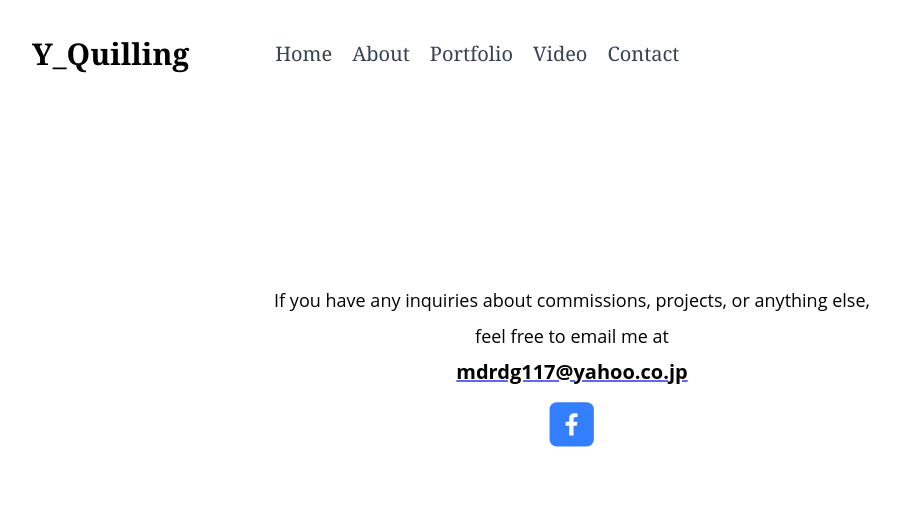
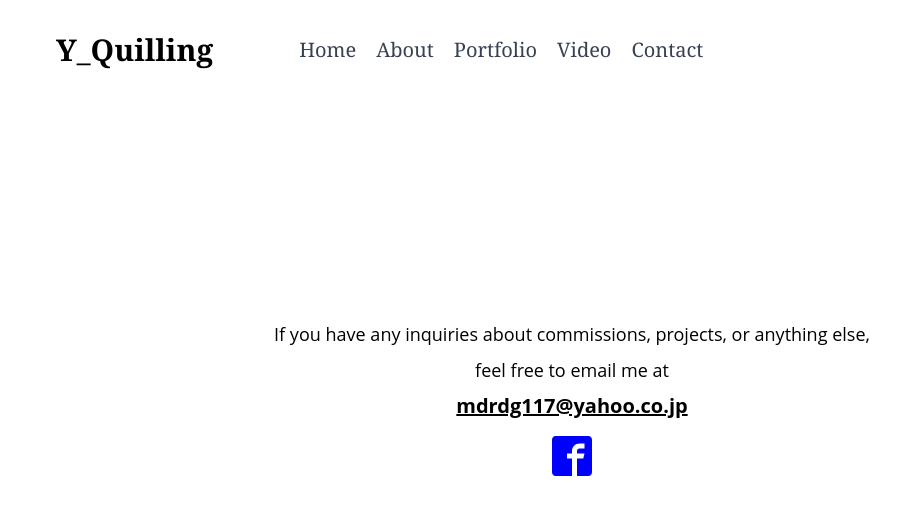
Before and after one commit to younghye/y_quilling, a React (Create React App) app: page /contact in a window 1280 px wide. Shown: the top 514 px of the page, without its empty margins (68-968 px from the left). Built offline with nearby package versions, Linux system fonts and the light colour scheme.

Commit message:
full screen hambeger menu

```diff
--- a/package.json
+++ b/package.json
@@ -17,6 +17,7 @@
     "postcss": "^8.4.47",
     "react": "^18.3.1",
     "react-dom": "^18.3.1",
+    "react-icons": "^5.3.0",
     "react-layout-masonry": "^1.2.0",
     "react-scripts": "5.0.1",
     "typescript": "^4.9.5",
--- a/src/App.tsx
+++ b/src/App.tsx
@@ -1,14 +1,12 @@
 import "./App.css";
-import Header from "./pages/Header";
-import Routes from "./pages/Routes";
+import Header from "./components/Header";
+import Routes from "./components/Routes";
 
 export default function App() {
   return (
-    <div className="App">
-      <div className="App">
-        <Header />
-        <Routes />
-      </div>
+    <div className="App max-w-6xl mx-auto px-7 mt-3">
+      <Header />
+      <Routes />
     </div>
   );
 }
--- /dev/null
+++ b/src/components/Header.tsx
@@ -0,0 +1,78 @@
+import { useState } from "react";
+import { RxHamburgerMenu } from "react-icons/rx";
+import { FaTimes } from "react-icons/fa";
+
+export default function Header() {
+  const [menuToggle, setMenuToggle] = useState(false);
+  return (
+    <>
+      <nav className="relative z-10">
+        <div className="flex justify-between font-serif py-5 px-8 mb-4">
+          <div className="flex items-center">
+            <div>
+              <a className="flex mr-24" href={"/home"}>
+                <span className="font-bold text-3xl">Y_Quilling</span>
+              </a>
+            </div>
+            <div className="hidden md:flex space-x-5 justify-center w-96 text-xl">
+              <a href="/home" className="text-gray-700 hover:text-red-900">
+                Home
+              </a>
+              <a href="/about" className="text-gray-700 hover:text-red-900">
+                About
+              </a>
+              <a href="/portfolio" className="text-gray-700 hover:text-red-900">
+                Portfolio
+              </a>
+              <a href="/video" className="text-gray-700 hover:text-red-900">
+                Video
+              </a>
+              <a href="/contact" className="text-gray-700 hover:text-red-900">
+                Contact
+              </a>
+            </div>
+          </div>
+
+          {/* mobile menu */}
+          <div
+            className="md:hidden z-10 flex items-center"
+            onClick={() => setMenuToggle(!menuToggle)}
+          >
+            {menuToggle ? (
+              <FaTimes size={25} color="white" />
+            ) : (
+              <RxHamburgerMenu size={25} />
+            )}
+          </div>
+        </div>
+
+        {/* mobile menu items */}
+        <div
+          className={` ${
+            menuToggle
+              ? "text-white opacity-100 transform translate-x-0"
+              : "opacity-0 transform -translate-y-full"
+          } transition-transform absolute top-0 left-0 w-full h-screen bg-zinc-800/80 flex
+        flex-col justify-center items-center text-2xl`}
+          onClick={() => setMenuToggle(false)}
+        >
+          <a href="/home" className="p-2 hover:text-teal-600">
+            Home
+          </a>
+          <a href="/about" className="p-2 hover:text-teal-600">
+            About
+          </a>
+          <a href="/portfolio" className="p-2 hover:text-teal-600">
+            Portfolio
+          </a>
+          <a href="/video" className="p-2 hover:text-teal-600">
+            Video
+          </a>
+          <a href="/contact" className="p-2 hover:text-teal-600">
+            Contact
+          </a>
+        </div>
+      </nav>
+    </>
+  );
+}
--- a/src/pages/Contact.tsx
+++ b/src/pages/Contact.tsx
@@ -1,45 +1,22 @@
+import { ImFacebook2 } from "react-icons/im";
+
 export default function Contact() {
   return (
     <>
-      <div
-        style={{
-          height: "68vh",
-          display: "flex",
-          justifyContent: "center",
-          alignItems: "center",
-        }}
-      >
-        <div style={{ lineHeight: "2" }} className="text-lg">
+      <div className="flex justify-center items-center h-[73vh]">
+        <div className="text-lg leading-loose">
           <p>
             If you have any inquiries about commissions, projects, or anything
             else, <br />
             feel free to email me at
             <br />
-            <span className="text-xl font-bold underline decoration-indigo-500">
+            <span className="text-xl font-bold underline">
               mdrdg117@yahoo.co.jp
             </span>
           </p>
           <center className="mt-3">
             <a href="https://www.facebook.com/YQuilling">
-              <svg
-                xmlns="http://www.w3.org/2000/svg"
-                width="45"
-                height="45"
-                viewBox="0 0 93 92"
-                fill="none"
-              >
-                <rect
-                  x="1.13867"
-                  width="91.5618"
-                  height="91.5618"
-                  rx="15"
-                  fill="#337FFF"
-                />
-                <path
-                  d="M57.4233 48.6403L58.7279 40.3588H50.6917V34.9759C50.6917 32.7114 51.8137 30.4987 55.4013 30.4987H59.1063V23.4465C56.9486 23.1028 54.7685 22.9168 52.5834 22.8901C45.9692 22.8901 41.651 26.8626 41.651 34.0442V40.3588H34.3193V48.6403H41.651V68.671H50.6917V48.6403H57.4233Z"
-                  fill="white"
-                />
-              </svg>
+              <ImFacebook2 size={40} color="blue" />
             </a>
           </center>
         </div>
--- a/src/pages/Header.tsx
+++ /dev/null
@@ -1,111 +0,0 @@
-import { useState } from "react";
-import classNames from "classnames";
-
-export default function Header() {
-  const [menuToggle, setMenuToggle] = useState(false);
-  return (
-    <>
-      <nav>
-        <div className="max-w-6xl mx-auto mt-4">
-          <div className="flex justify-between font-serif px-6">
-            <div className="flex items-center px-3 py-5">
-              <div>
-                <a className="flex mr-24" href={"/home"}>
-                  <span className="font-bold text-3xl">Y_Quilling</span>
-                </a>
-              </div>
-              <div className="hidden sm:flex space-x-5 justify-center w-96 text-xl">
-                <a href="/home" className="text-gray-700 hover:text-red-900">
-                  Home
-                </a>
-                <a href="/about" className="text-gray-700 hover:text-red-900">
-                  About
-                </a>
-                <a
-                  href="/portfolio"
-                  className="text-gray-700 hover:text-red-900"
-                >
-                  Portfolio
-                </a>
-                <a href="/video" className="text-gray-700 hover:text-red-900">
-                  Video
-                </a>
-                <a href="/contact" className="text-gray-700 hover:text-red-900">
-                  Contact
-                </a>
-              </div>
-            </div>
-
-            {/* mobile menu */}
-            <div className="sm:hidden flex">
-              <button onClick={() => setMenuToggle(!menuToggle)}>
-                {menuToggle ? (
-                  <svg
-                    xmlns="http://www.w3.org/2000/svg"
-                    className="h-6 w-6"
-                    fill="none"
-                    viewBox="0 0 24 24"
-                    stroke="currentColor"
-                  >
-                    <path
-                      strokeLinecap="round"
-                      strokeLinejoin="round"
-                      strokeWidth={2}
-                      d="M6 18L18 6M6 6l12 12"
-                    />
-                  </svg>
-                ) : (
-                  <svg
-                    xmlns="http://www.w3.org/2000/svg"
-                    className="h-6 w-6"
-                    fill="none"
-                    viewBox="0 0 24 24"
-                    stroke="currentColor"
-                  >
-                    <path
-                      strokeLinecap="round"
-                      strokeLinejoin="round"
-                      strokeWidth={2}
-                      d="M4 6h16M4 12h16M4 18h16"
-                    />
-                  </svg>
-                )}
-              </button>
-            </div>
-          </div>
-        </div>
-
-        {/* mobile menu items */}
-        <div className={classNames("sm:hidden", { hidden: !menuToggle })}>
-          <a href="/home" className="block py-2 px-3 text-sm hover:bg-gray-200">
-            Home
-          </a>
-          <a
-            href="/about"
-            className="block py-2 px-3 text-sm hover:bg-gray-200"
-          >
-            About
-          </a>
-          <a
-            href="/portfolio"
-            className="block py-2 px-3 text-sm hover:bg-gray-200"
-          >
-            Portfolio
-          </a>
-          <a
-            href="/video"
-            className="block py-2 px-3 text-sm hover:bg-gray-200"
-          >
-            Video
-          </a>
-          <a
-            href="/contact"
-            className="block py-2 px-3 text-sm hover:bg-gray-200"
-          >
-            Contact
-          </a>
-        </div>
-      </nav>
-    </>
-  );
-}
--- a/src/pages/Home.tsx
+++ b/src/pages/Home.tsx
@@ -1,16 +1,14 @@
 export default function Home() {
   return (
+    <center>
       <div
-      className="max-w-6xl mx-auto mt-3"
+        className="bg-cover bg-no-repeat bg-center h-[83vh]"
         style={{
           backgroundImage: `url(${
             process.env.PUBLIC_URL + "/assets/images/background.jpg"
           })`,
-        backgroundRepeat: "no-repeat",
-        backgroundPosition: "center",
-        backgroundSize: "76vw",
-        height: "80vh",
         }}
       ></div>
+    </center>
   );
 }
--- a/src/pages/NotFound.tsx
+++ b/src/pages/NotFound.tsx
@@ -1,12 +1,11 @@
 export default function NotFound() {
   return (
-    <section className="flex items-center h-full p-16">
-      <div className="container flex flex-col items-center justify-center px-5 max-w-6xl mx-auto my-8">
+    <div className="flex items-center justify-center h-[73vh]">
       <div className="text-center">
-          <h2 className="mb-8 font-extrabold text-9xl">
-            <span className="sr-only">Error</span>404
+        <h2 className="mb-8 font-extrabold text-8xl md:text-9xl">
+          <span>404</span>
         </h2>
-          <p className="w-full text-2xl font-semibold md:text-3xl mb-10">
+        <p className="text-2xl font-semibold md:text-3xl mb-10">
           Sorry, we couldn't find this page.
         </p>
 
@@ -18,6 +17,5 @@ export default function NotFound() {
         </a>
       </div>
     </div>
-    </section>
   );
 }
--- a/src/pages/Portfolio.tsx
+++ b/src/pages/Portfolio.tsx
@@ -10,7 +10,6 @@ export default function Portfolio() {
   const [index, setIndex] = useState<number>(-1);
   return (
     <>
-      <div className="max-w-6xl mx-auto mt-3">
       <Masonry columns={{ 640: 1, 768: 2, 1024: 3 }} gap={15}>
         {images.map((image, index) => (
           <div key={index} onClick={() => setIndex(index)}>
@@ -26,7 +25,6 @@ export default function Portfolio() {
         close={() => setIndex(-1)}
         slides={images}
       />
-      </div>
     </>
   );
 }
--- a/src/pages/Video.tsx
+++ b/src/pages/Video.tsx
@@ -11,15 +11,15 @@ export default function Video() {
   const [index, setIndex] = useState<number>(-1);
   return (
     <>
-      <div className="max-w-6xl mx-auto mt-6">
-        <Masonry columns={{ 640: 1, 768: 2, 1024: 3 }} gap={15}>
+      <Masonry
+        columns={{ 640: 1, 768: 2, 1024: 3 }}
+        gap={15}
+        className="relative z-0"
+      >
         {videos.map((video, index) => (
           <div key={index} onClick={() => setIndex(index)}>
-              <video className="h-full w-full rounded-lg" controls>
-                <source
-                  src={video.sources[0].src}
-                  type={video.sources[0].type}
-                />
+            <video className="rounded-lg" controls>
+              <source src={video.sources[0].src} type={video.sources[0].type} />
             </video>
           </div>
         ))}
@@ -32,7 +32,6 @@ export default function Video() {
         close={() => setIndex(-1)}
         slides={videos}
       />
-      </div>
     </>
   );
 }
```
Also changed, not shown: src/components/Routes.tsx (renamed from src/pages/Routes.tsx, +6 -6 lines), src/pages/About.tsx (+19 -21 lines), public/assets/images/background.jpg, 1 other file (tests, documents, lock files or other folders). Lines whose indentation alone changed are shown as unchanged.
